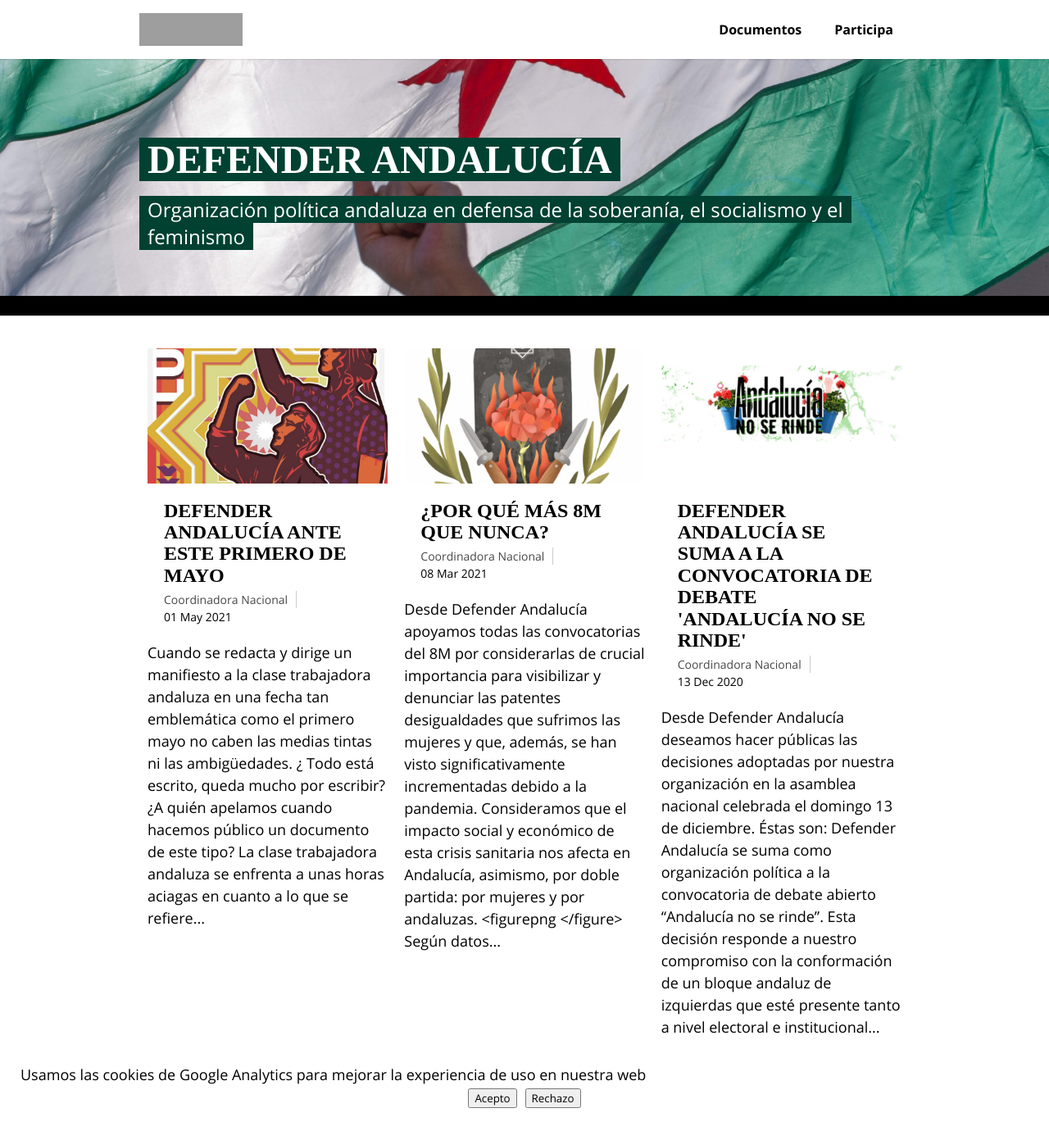
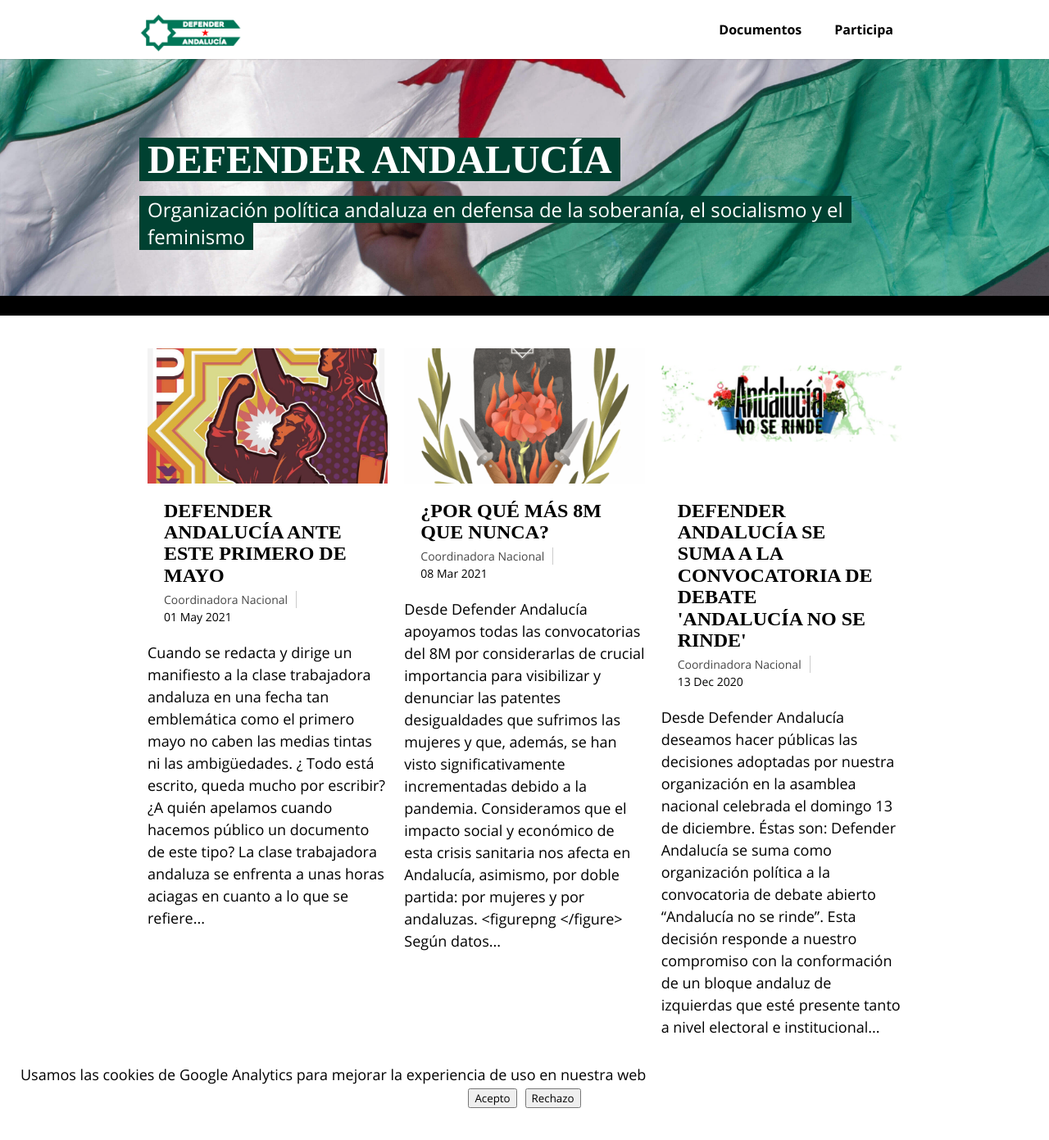
Before and after one commit to theothertaxman/defenderandalucia.org, a Jekyll site: the page built from index.html, in a window 1280 px wide and 1400 px high. Shown: the top 1391 px of the window at 82% size. Built offline with Jekyll 4.4.1, drawn with Linux system fonts in a browser that asks for light colours; some web fonts are replaced; the list of posts is cut into pages by our own code.

Commit message:
Updates main logo url

```diff
--- a/_layouts/default.html
+++ b/_layouts/default.html
@@ -61,7 +61,7 @@
     <nav id="nav-global" class="nav-global can-stick">
 
     <div class="content">
-      <div class="logo"><a href="/" title="Defender Andalucía"></a></div>
+      <div class="logo"><a href="/" title="Defender Andalucía"><img src="/images/logo.png" alt="Logo de {{ site.title }}" /></a></div>
 
       <p class="fx-cta" style="display:none;"><a href="https://www.mozilla.org/firefox/channel/desktop/#nightly" rel="external" class="button button-green">Download Firefox Nightly</a></p>
 
--- a/themes/frontierline/style.css
+++ b/themes/frontierline/style.css
@@ -459,7 +459,7 @@
 #site-info nav:after { clear: both; content: ''; display: block; height: 0; visibility: hidden; }
 #site-info section { margin-bottom: 40px; }
 #site-info .logo { margin-bottom: 40px; }
-#site-info .logo a { background: url("../images/logo.png") no-repeat; -webkit-background-size: 100px, 32px; background-size: 100px, 32px; overflow: hidden; text-indent: 120%; white-space: nowrap; display: inline-block; height: 32px; width: 100px; }
+#site-info .logo a { background: url("img/logo.png") no-repeat; -webkit-background-size: 100px, 32px; background-size: 100px, 32px; overflow: hidden; text-indent: 120%; white-space: nowrap; display: inline-block; height: 32px; width: 100px; }
 #site-info .primary { font-size: 16px; font-size: 0.8888888889rem; }
 #site-info .secondary { font-size: 12px; font-size: 0.6666666667rem; }
 #site-info .small-links li { display: inline; padding-right: 20px; }
@@ -496,7 +496,7 @@
 .nav-global .content { padding: 0 20px; }
 .nav-global .logo { font-size: 12px; font-size: 0.6666666667rem; -webkit-transition: width 250ms ease-in-out, height 250ms ease-in-out; transition: width 250ms ease-in-out, height 250ms ease-in-out; float: right; height: 20px; line-height: 1; width: 63px; }
 @media screen and (min-width: 760px) { .nav-global .logo { font-size: 14px; font-size: 0.7777777778rem; } }
-.nav-global .logo a { -webkit-background-size: cover; background-size: cover; overflow: hidden; text-indent: 120%; white-space: nowrap; -webkit-transition: background-size 250ms ease-in-out, -webkit-background-size 250ms ease-in-out; transition: background-size 250ms ease-in-out, -webkit-background-size 250ms ease-in-out; background-image: url("http://defenderandalucia.org/img/logo.jpg"); background-repeat: no-repeat; display: block; height: 100%; width: 100%; }
+/* .nav-global .logo a { -webkit-background-size: cover; background-size: cover; overflow: hidden; text-indent: 120%; white-space: nowrap; -webkit-transition: background-size 250ms ease-in-out, -webkit-background-size 250ms ease-in-out; transition: background-size 250ms ease-in-out, -webkit-background-size 250ms ease-in-out; background-image: url("img/logo.png"); background-repeat: no-repeat; display: block; height: 100%; width: 100%; } */
 @media screen and (min-width: 1000px) { .nav-global .logo { float: left; } }
 .nav-global .page-top { -webkit-transition: margin-top 250ms ease-in-out; transition: margin-top 250ms ease-in-out; color: #000; float: right; margin-right: 30px; margin-top: -4em; text-decoration: none; text-transform: lowercase; }
 @media screen and (min-width: 1000px) { .nav-global .page-top { margin-right: 0; } }
```
